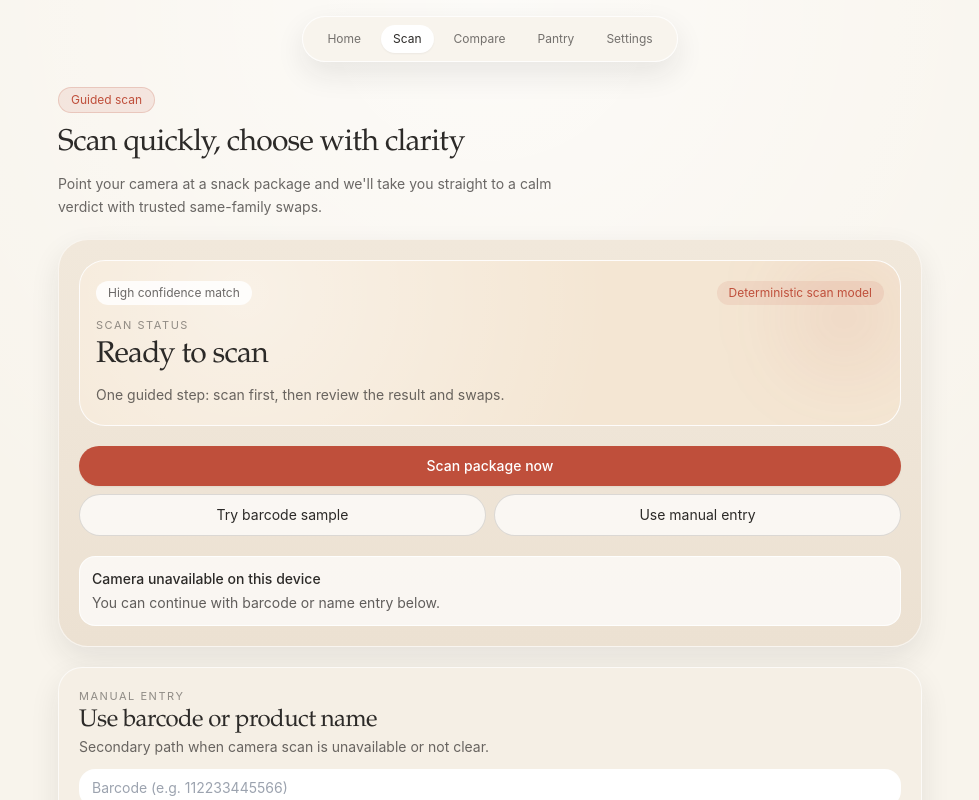
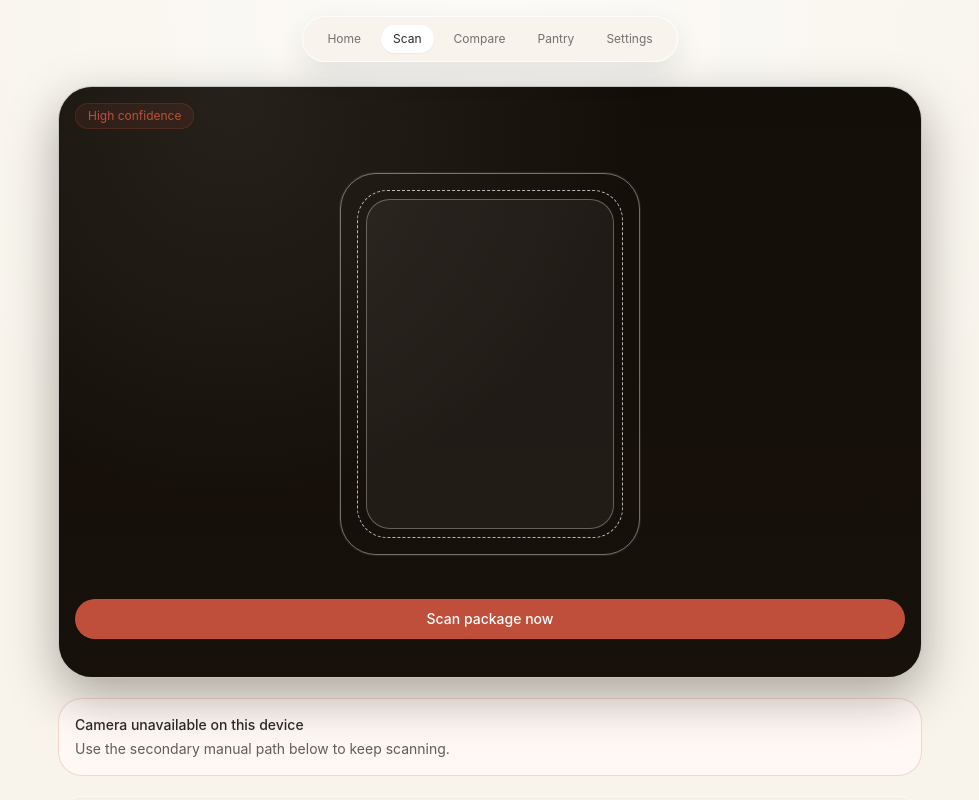
Before and after one commit to leandrapilieri/heirloom-scanner, a Next.js app: page /scan in a window 1280 px wide. Shown: the top 800 px of the page, without its empty margins (150-1129 px from the left). Built offline with nearby package versions, Linux system fonts and the light colour scheme.

Commit message:
Redesign /scan with camera-first stage and bottom sheets

```diff
--- a/app/scan/page.tsx
+++ b/app/scan/page.tsx
@@ -31,7 +31,7 @@ export default function ScanPage() {
   const [lastAttemptId, setLastAttemptId] = useState<string | null>(null);
   const [statusMessage, setStatusMessage] = useState("Ready to scan");
   const [confirmCandidates, setConfirmCandidates] = useState<ScanCandidate[]>([]);
-  const [confidenceLabel, setConfidenceLabel] = useState("High confidence match");
+  const [confidenceLabel, setConfidenceLabel] = useState("High confidence");
   const [showFirstSuccess, setShowFirstSuccess] = useState(false);
   const [manualBarcode, setManualBarcode] = useState("");
   const [manualQuery, setManualQuery] = useState("");
@@ -78,6 +78,17 @@ export default function ScanPage() {
     }
   };
 
+  const buildResultHref = (state: { slug: string; confidenceTier: ScanOutcome["confidenceTier"]; reason: string; firstScan: boolean }) => {
+    const params = new URLSearchParams({
+      source: "scan",
+      scan: "1",
+      tier: state.confidenceTier,
+      matchedBy: state.reason
+    });
+    if (state.firstScan) params.set("firstScan", "1");
+    return `/product/${state.slug}?${params.toString()}`;
+  };
+
   const transitionToResult = ({
     attemptId,
     slug,
@@ -103,15 +114,8 @@ export default function ScanPage() {
       if (latestAttemptIdRef.current !== attemptId) return;
       if (hasNavigatedForAttemptRef.current === attemptId) return;
       hasNavigatedForAttemptRef.current = attemptId;
-      const params = new URLSearchParams({
-        source: "scan",
-        scan: "1",
-        tier: confidenceTier,
-        matchedBy: reason
-      });
-      if (firstScan) params.set("firstScan", "1");
-      router.push(`/product/${slug}?${params.toString()}`);
-    }, 900);
+      router.push(buildResultHref({ slug, confidenceTier, reason, firstScan }));
+    }, 1700);
   };
 
   useEffect(() => {
@@ -163,8 +167,8 @@ export default function ScanPage() {
 
     if (resolution.status === "confirm_needed") {
       setConfirmCandidates(resolution.candidates.slice(0, 4));
-      setStatusMessage("We found a few likely matches");
-      setConfidenceLabel("Confirm for best accuracy");
+      setStatusMessage("Likely matches ready");
+      setConfidenceLabel("Confirm needed");
       return;
     }
 
@@ -190,113 +194,130 @@ export default function ScanPage() {
   const latestResolvedProduct = latestResolvedSlug ? all.find((product) => product.slug === latestResolvedSlug) : null;
   const latestResolvedSwap = latestResolvedProduct ? getAlternativeProducts(latestResolvedProduct, preferences)[0] : null;
 
+  const successHighlights = latestResolvedProduct
+    ? [
+        latestResolvedProduct.addedSugarG <= 6 ? "Lower added sugar for this category" : "Higher added sugar than ideal",
+        latestResolvedProduct.additives.length ? `${latestResolvedProduct.additives.length} additive signal${latestResolvedProduct.additives.length > 1 ? "s" : ""}` : "No flagged additives",
+        latestResolvedProduct.processingLevel === "minimal" ? "Minimally processed profile" : `${latestResolvedProduct.processingLevel} processing level`
+      ].slice(0, 3)
+    : [];
+
+  const verdictLine = latestResolvedProduct
+    ? latestResolvedProduct.grade === "A+" || latestResolvedProduct.grade === "A"
+      ? "A clean choice for quick family decisions."
+      : latestResolvedProduct.grade === "B"
+        ? "A solid option with a few watchouts."
+        : "Best treated as an occasional pick."
+    : "";
+
   const handleManualRecovery = () => {
+    const manualFallback = document.getElementById("manual-fallback") as HTMLDetailsElement | null;
+    if (manualFallback) manualFallback.open = true;
     manualSearchRef.current?.focus();
-    document.getElementById("manual-fallback")?.scrollIntoView({ behavior: "smooth", block: "start" });
+    manualFallback?.scrollIntoView({ behavior: "smooth", block: "start" });
   };
 
   const handleRetry = () => {
     clearPendingReveal();
     setConfirmCandidates([]);
     setStatusMessage("Ready to scan");
-    setConfidenceLabel("High confidence match");
+    setConfidenceLabel("High confidence");
+  };
+
+  const openResolvedProduct = () => {
+    if (!revealState || !latestResolvedProduct) return;
+    if (latestAttemptIdRef.current) {
+      hasNavigatedForAttemptRef.current = latestAttemptIdRef.current;
+    }
+    router.push(buildResultHref(revealState));
   };
 
   return (
     <main className="shell section-gap pb-14">
-      <header className="space-y-3">
-        <p className="pill-accent inline-flex">Guided scan</p>
-        <h1 className="display text-3xl">Scan quickly, choose with clarity</h1>
-        <p className="max-w-[32rem] text-sm leading-relaxed text-ink/70">
-          Point your camera at a snack package and we&apos;ll take you straight to a calm verdict with trusted same-family swaps.
-        </p>
-      </header>
+      <section className="relative min-h-[74vh] overflow-hidden rounded-[34px] border border-white/75 bg-[#201710] p-4 shadow-[0_18px_50px_rgba(26,15,9,0.35)]">
+        <div className="absolute inset-0 bg-[radial-gradient(circle_at_20%_0%,rgba(255,243,224,0.24),transparent_45%)]" />
+        <div className="absolute inset-0 bg-[linear-gradient(to_bottom,rgba(14,10,6,0.66),rgba(14,10,6,0.5))]" />
 
-      <section className="card-hero space-y-5 border border-white/80 bg-gradient-to-b from-[#fffaf3] to-[#f7ecdc] p-4 shadow-[0_14px_44px_rgba(36,24,16,0.1)]">
-        <div className="relative overflow-hidden rounded-[26px] border border-white/90 bg-[#f4e6d3] px-4 py-5">
-          <div className="absolute inset-0 bg-[radial-gradient(circle_at_20%_20%,rgba(255,255,255,0.45),transparent_55%)]" />
-          <div className="absolute right-0 top-0 h-28 w-28 rounded-full bg-accent/10 blur-2xl" />
-          <div className="relative space-y-3">
-            <div className="flex items-center justify-between gap-3 text-xs">
-              <span className="rounded-full bg-white/85 px-3 py-1 text-ink/70">{confidenceLabel}</span>
-              <span className="rounded-full bg-accent/10 px-3 py-1 text-accent">Deterministic scan model</span>
+        <div className="relative flex min-h-[67vh] flex-col justify-between">
+          <div className="flex items-start justify-between">
+            <p className="pill-accent border-white/15 bg-white/10 text-white/85">{confidenceLabel}</p>
+          </div>
+
+          <div className="mx-auto w-full max-w-[18.75rem] rounded-[36px] border border-white/40 p-4 shadow-[0_0_0_1px_rgba(255,255,255,0.08)]">
+            <div className="rounded-[30px] border border-dashed border-white/70 p-2">
+              <div className="aspect-[3/4] rounded-[24px] border border-white/30 bg-white/5" />
             </div>
-            <div className="space-y-1">
-              <p className="eyebrow">Scan status</p>
-              <p className="display text-3xl text-ink">{statusMessage}</p>
-            </div>
-            <p className="text-sm text-ink/70">One guided step: scan first, then review the result and swaps.</p>
           </div>
-        </div>
 
-        <div className="space-y-2">
           <button className="btn-primary w-full text-base" onClick={() => runScan({ photoHint: "little orchard cocoa cookie" })} type="button">
             Scan package now
           </button>
-          <div className="grid grid-cols-2 gap-2">
-            <button className="btn-secondary text-sm" onClick={() => runScan({ barcode: all[0].barcode })} type="button">
-              Try barcode sample
-            </button>
-            <button className="btn-secondary text-sm" onClick={handleManualRecovery} type="button">
-              Use manual entry
-            </button>
-          </div>
         </div>
 
-        {showFailureRecovery ? (
-          <div className="rounded-2xl border border-accent/25 bg-[#fff8f5] p-3 text-sm text-ink/80">
-            <p className="font-medium text-ink">We couldn&apos;t confidently identify that package yet.</p>
-            <p className="mt-1">Use manual search for a fast result, or retry with a clearer front-of-pack photo.</p>
+        {revealState && latestResolvedProduct ? (
+          <div className="absolute inset-x-4 bottom-4 rounded-[26px] border border-white/80 bg-[#fffaf3] p-4 text-ink shadow-[0_18px_48px_rgba(26,15,9,0.24)]">
+            <div className="flex items-start gap-3">
+              <img alt={latestResolvedProduct.name} className="h-14 w-14 rounded-2xl border border-ink/10 bg-white/70 object-cover" src={latestResolvedProduct.image} />
+              <div className="min-w-0 flex-1">
+                <p className="truncate text-sm font-medium text-ink">{latestResolvedProduct.name}</p>
+                <p className="text-xs text-ink/65">{latestResolvedProduct.grade} · {Math.round(latestResolvedProduct.numericScore)}</p>
+                <p className="mt-1 text-xs text-ink/75">{verdictLine}</p>
+              </div>
+            </div>
+            <ul className="mt-3 space-y-1 text-xs text-ink/70">
+              {successHighlights.map((highlight) => (
+                <li key={highlight}>• {highlight}</li>
+              ))}
+            </ul>
             <div className="mt-3 grid grid-cols-2 gap-2">
-              <button className="btn-primary text-sm" onClick={handleManualRecovery} type="button">Search by name</button>
-              <button className="btn-secondary text-sm" onClick={handleRetry} type="button">Try scan again</button>
+              <button className="btn-primary text-sm" onClick={openResolvedProduct} type="button">View full result</button>
+              <button className="btn-secondary text-sm" onClick={handleRetry} type="button">Scan again</button>
             </div>
           </div>
         ) : null}
 
-        {!cameraAvailable || isDesktopLike ? (
-          <div className="rounded-2xl border border-white/80 bg-white/70 p-3 text-sm text-ink/75">
-            <p className="font-medium text-ink">Camera unavailable on this device</p>
-            <p className="mt-1">You can continue with barcode or name entry below.</p>
+        {showFailureRecovery ? (
+          <div className="absolute inset-x-4 bottom-4 rounded-[26px] border border-accent/25 bg-[#fff9f6] p-4 text-sm text-ink shadow-[0_16px_42px_rgba(26,15,9,0.2)]">
+            <p className="font-medium">We couldn&apos;t confidently identify that package yet.</p>
+            <div className="mt-3 grid grid-cols-2 gap-2">
+              <button className="btn-primary text-sm" onClick={handleManualRecovery} type="button">Search by name</button>
+              <button className="btn-secondary text-sm" onClick={handleRetry} type="button">Try again</button>
+            </div>
+          </div>
+        ) : null}
+
+        {confirmCandidates.length ? (
+          <div className="absolute inset-x-4 bottom-4 rounded-[24px] border border-white/75 bg-[#fffaf3] p-3 shadow-[0_16px_42px_rgba(26,15,9,0.2)]">
+            <p className="text-xs font-medium uppercase tracking-[0.14em] text-ink/50">Confirm likely match</p>
+            <div className="mt-2 space-y-2">
+              {confirmCandidates.slice(0, 3).map((candidate) => (
+                <button
+                  className="w-full rounded-2xl border border-ink/10 bg-white px-3 py-2 text-left"
+                  key={candidate.slug}
+                  onClick={() => confirmCandidate(candidate)}
+                  type="button"
+                >
+                  <p className="truncate text-sm font-medium text-ink">{candidate.name}</p>
+                  <p className="text-xs text-ink/65">{Math.round(candidate.confidence * 100)}% match</p>
+                </button>
+              ))}
+            </div>
           </div>
         ) : null}
       </section>
+
+      {!cameraAvailable || isDesktopLike ? (
+        <section className="card-state text-sm text-ink/75">
+          <p className="font-medium text-ink">Camera unavailable on this device</p>
+          <p className="mt-1">Use the secondary manual path below to keep scanning.</p>
+        </section>
+      ) : null}
 
       {onboarding.onboardingCompleted && !onboarding.setupSummarySeen ? (
         <section className="card-state space-y-2 text-sm text-ink/75">
           <p className="font-medium">Your setup is active</p>
           <p>Optimizing for {activeSignals.join(" · ")}.</p>
           <button className="text-xs underline" onClick={dismissSetupSummary}>Got it</button>
-        </section>
-      ) : null}
-
-      {revealState ? (
-        <section className="card-hero space-y-2 border-accent/25 text-sm text-ink/75">
-          <p className="eyebrow">Match found</p>
-          <p className="display text-2xl text-ink">Preparing your result</p>
-          <p>
-            {revealState.reason}. Moving to your personalized score and cleaner same-family swaps.
-          </p>
-          {revealState.firstScan ? <p className="text-xs text-ink/60">First real scan milestone unlocked.</p> : null}
-        </section>
-      ) : null}
-
-      {confirmCandidates.length ? (
-        <section className="card-narrative space-y-3">
-          <div>
-            <p className="eyebrow">Confirm match</p>
-            <h2 className="display text-2xl">Choose the right product</h2>
-            <p className="text-sm text-ink/70">We found a few likely matches. Pick one to open the most accurate result.</p>
-          </div>
-          <div className="space-y-2">
-            {confirmCandidates.map((candidate) => (
-              <button className="card-recommendation w-full text-left" key={candidate.slug} onClick={() => confirmCandidate(candidate)} type="button">
-                <p className="eyebrow">{candidate.confidenceTier} confidence</p>
-                <p className="text-sm font-medium">{candidate.name}</p>
-                <p className="text-xs text-ink/65">{candidate.brand} · {Math.round(candidate.confidence * 100)}% · {candidate.reason}</p>
-              </button>
-            ))}
-          </div>
         </section>
       ) : null}
 
@@ -338,13 +359,9 @@ export default function ScanPage() {
         </section>
       ) : null}
 
-      <section className="card-narrative space-y-3" id="manual-fallback">
-        <div>
-          <p className="eyebrow">Manual entry</p>
-          <h2 className="display text-2xl">Use barcode or product name</h2>
-          <p className="text-sm text-ink/70">Secondary path when camera scan is unavailable or not clear.</p>
-        </div>
-        <div className="space-y-2">
+      <details className="rounded-3xl border border-white/70 bg-[#f5efe5] p-4" id="manual-fallback">
+        <summary className="cursor-pointer text-sm font-medium text-ink/75">Enter barcode or name instead</summary>
+        <div className="mt-3 space-y-2">
           <input
             ref={manualBarcodeRef}
             className="w-full rounded-2xl border border-white/80 bg-white px-3 py-2 text-sm outline-none ring-accent/30 focus:ring"
@@ -376,7 +393,7 @@ export default function ScanPage() {
             Search by name
           </button>
         </div>
-      </section>
+      </details>
 
       <section className="card-state text-sm text-ink/75">
         <p className="font-medium">How scanning works</p>
```
